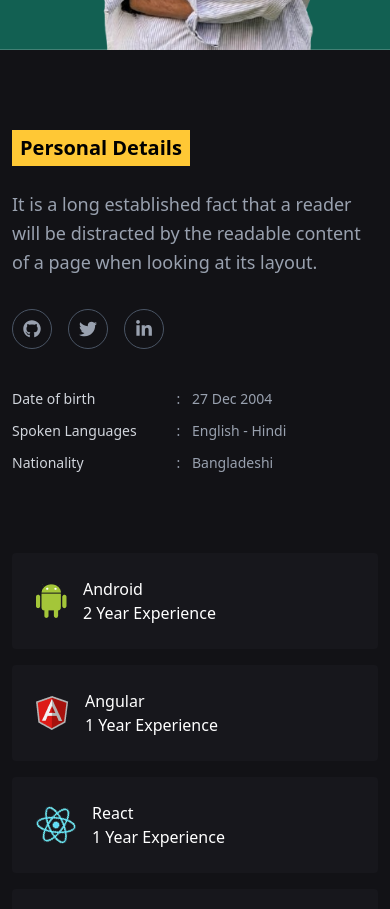
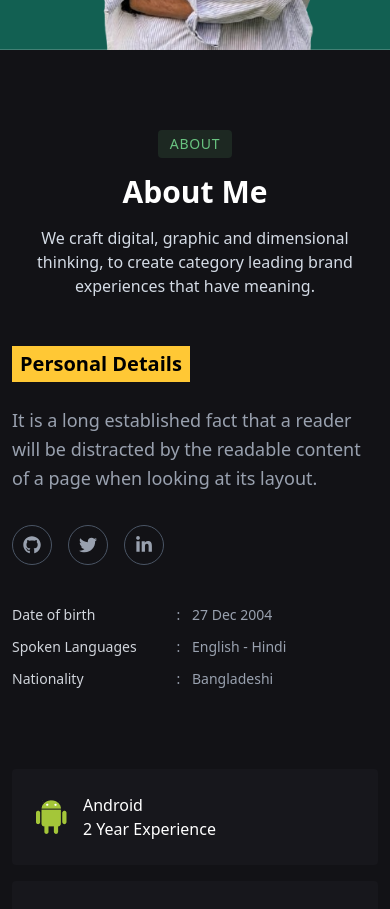
Before and after one commit to mesbaulrafi/myPortfolio, a React (Vite) app: page / in a window 390 px wide. Shown: the part 780-1689 px from the top of the page. Built offline with nearby package versions, Linux system fonts and the light colour scheme.

Commit message:
about header add

```diff
--- a/src/components/layouts/About.jsx
+++ b/src/components/layouts/About.jsx
@@ -23,6 +23,20 @@ const socialLinks = [
 const About = () => {
     return (
         <div className="bg-[#121216] py-20 text-white">
+            {/* About Header Text */}
+          <div className="text-center pb-12 lg:pb-18 px-4">
+            <h5 className="text-[#69C380] bg-[#69c37f1f] inline-block px-3 py-1 rounded text-sm uppercase tracking-wider">
+              ABOUT
+            </h5>
+            <h3 className="text-3xl md:text-4xl py-4 font-bold">
+             About Me
+            </h3>
+            <p className="max-w-[550px] mx-auto text-[#D4DBE5] text-base md:text-lg">
+              We craft digital, graphic and dimensional thinking, to create
+              category leading brand experiences that have meaning.
+            </p>
+          </div>
+          {/* About Header Text */}
             <div className="lg:w-[1140px] px-3 lg:px-0 mx-auto">
                 <div className="grid lg:grid-cols-2 grid-cols-1 items-start gap-y-10">
                     {/* Left Side: About Text */}
```
